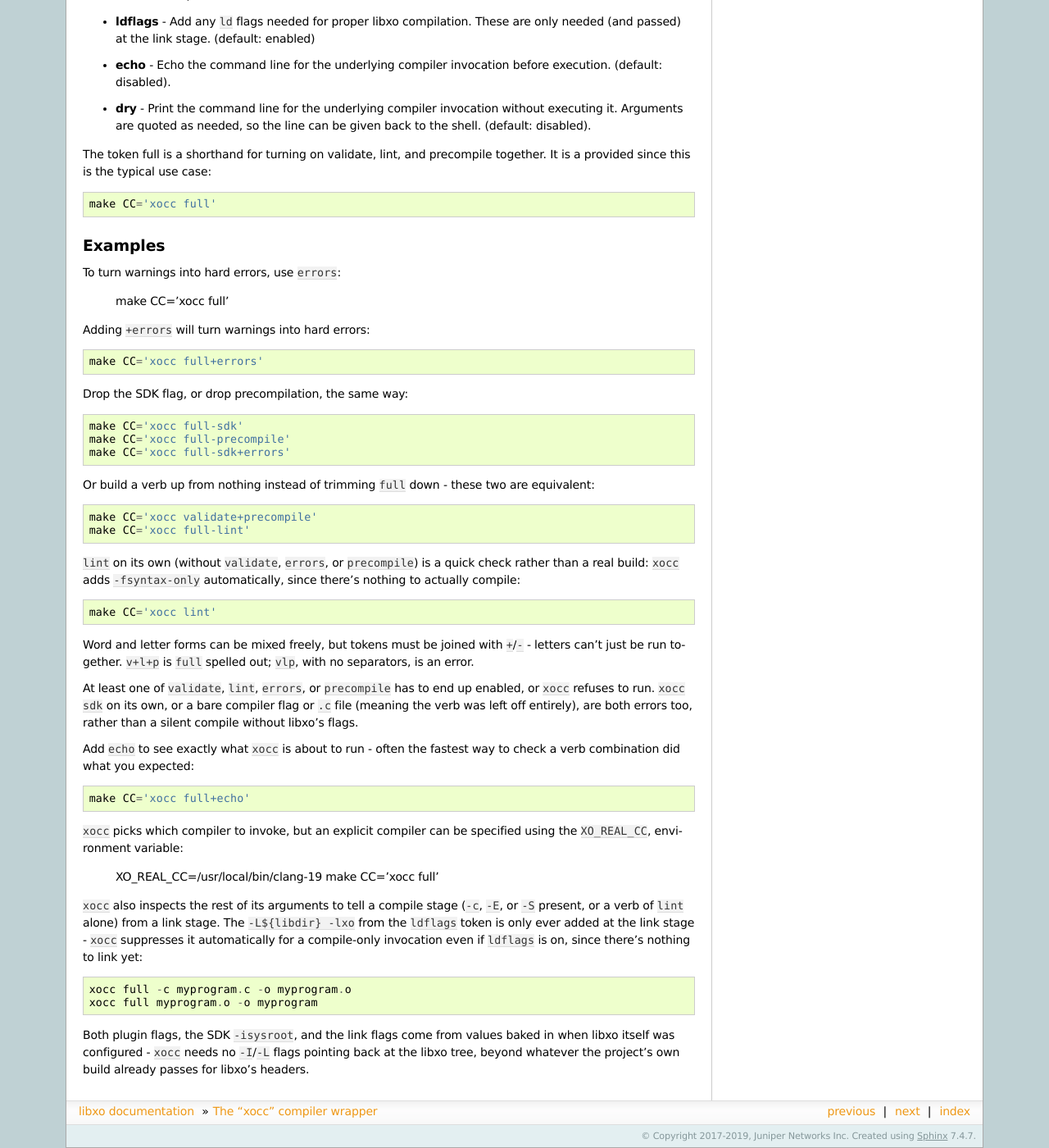
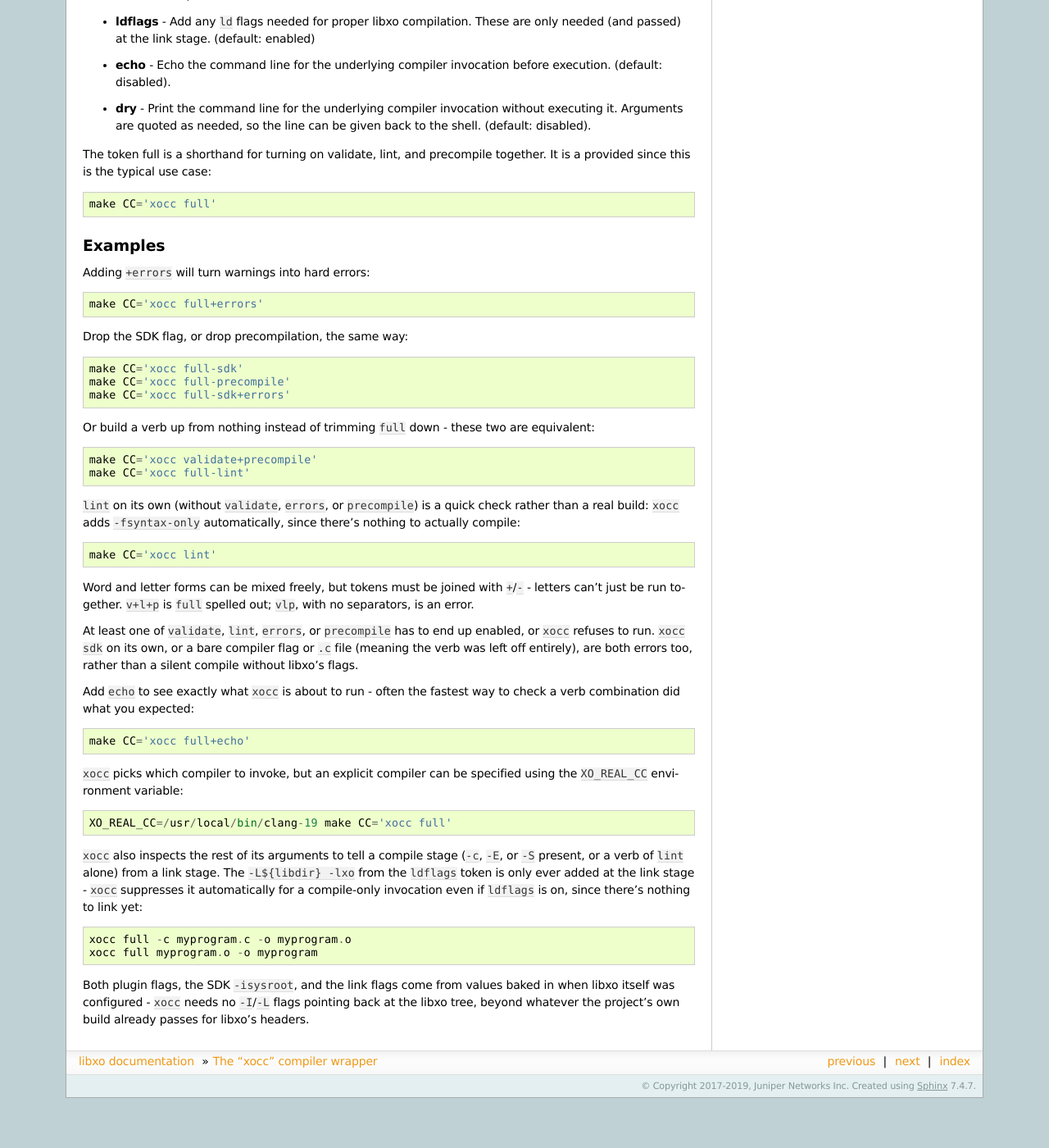
Before and after one commit to Juniper/libxo, a Sphinx documentation site: the page built from doc/xocc.rst, in a window 1280 px wide and 1400 px high, scrolled down 559 px. Shown: the whole window at 82% size. Built offline with Sphinx 7.4.7, drawn with Linux system fonts in a browser that asks for light colours; after the commit the page ends 1898 px from its top, so only the background shows below that.

Commit message:
fix nits in xocc docs

```diff
--- a/doc/xocc.rst
+++ b/doc/xocc.rst
@@ -60,10 +60,6 @@ case::
 Examples
 --------
 
-To turn warnings into hard errors, use `errors`:
-
-    make CC='xocc full'
-
 Adding `+errors` will turn warnings into hard errors::
 
     make CC='xocc full+errors'
@@ -102,9 +98,9 @@ fastest way to check a verb combination did what you expected::
     make CC='xocc full+echo'
 
 `xocc` picks which compiler to invoke, but an explicit compiler can be
-specified using the `XO_REAL_CC`, environment variable:
+specified using the `XO_REAL_CC` environment variable::
 
-       XO_REAL_CC=/usr/local/bin/clang-19 make CC='xocc full'
+    XO_REAL_CC=/usr/local/bin/clang-19 make CC='xocc full'
 
 `xocc` also inspects the rest of its arguments to tell a compile stage
 (`-c`, `-E`, or `-S` present, or a verb of `lint` alone) from a link
```
